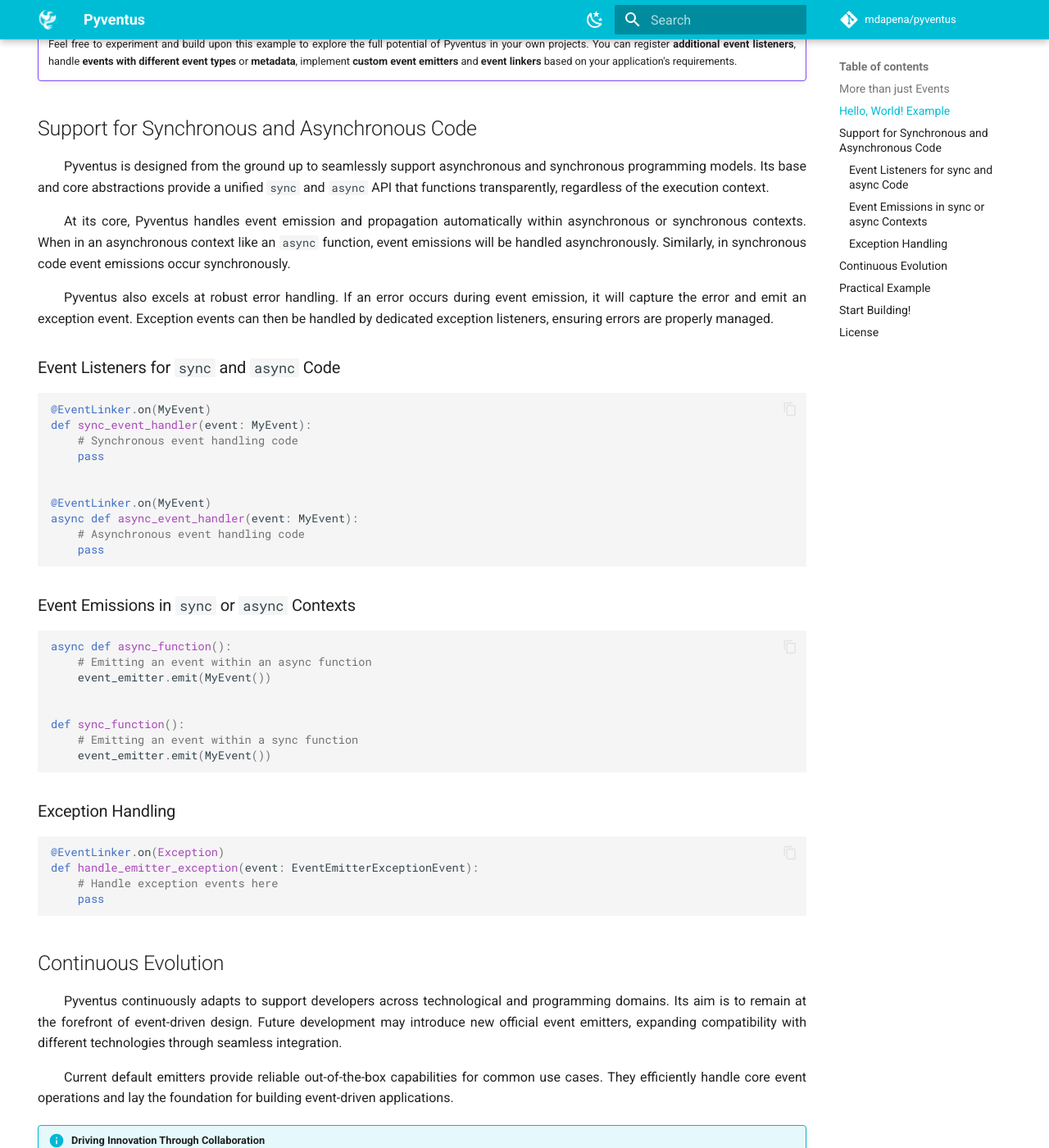
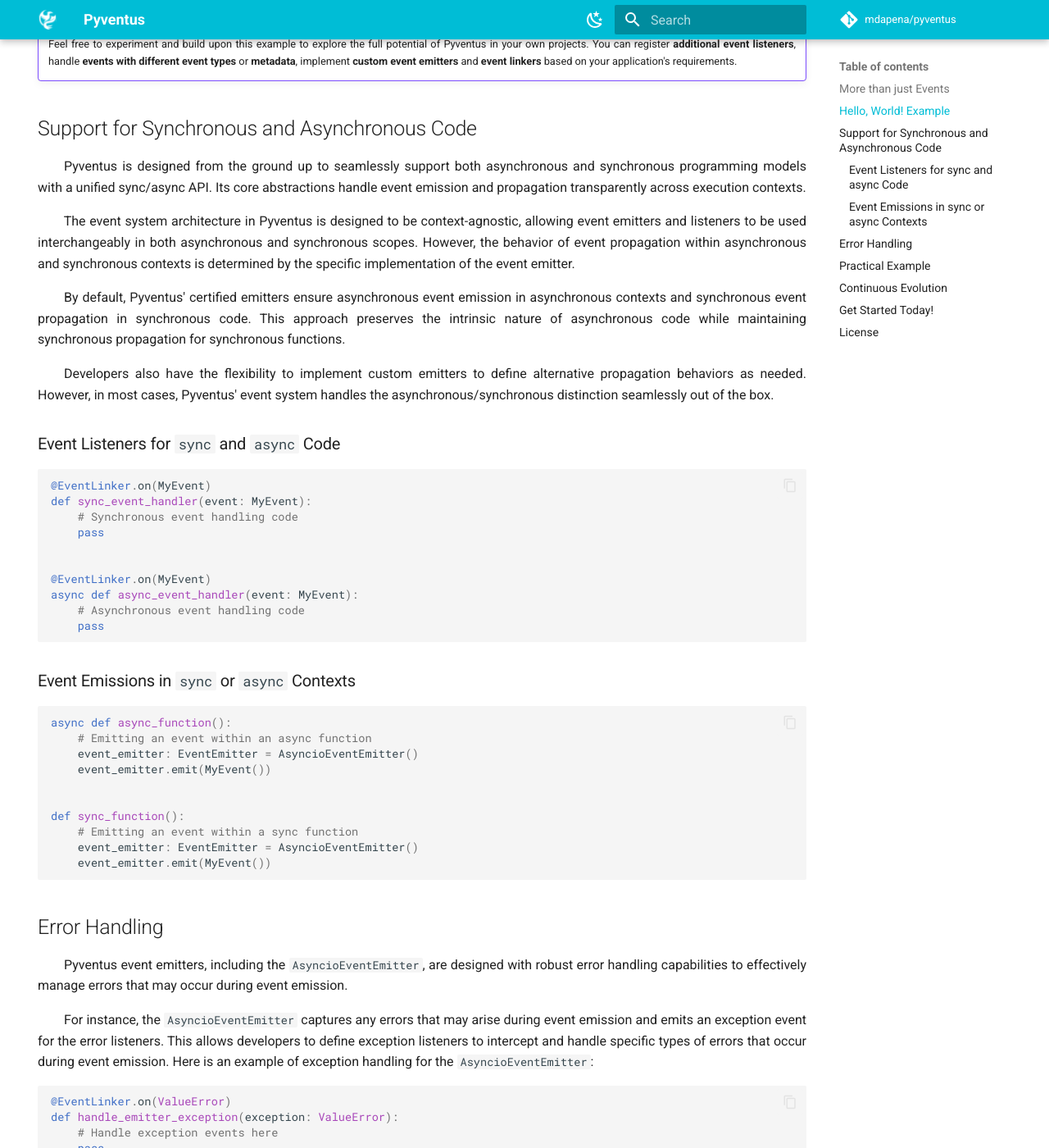
Before and after one commit to mdapena/pyventus, an MkDocs documentation site: the page built from docs/index.md, in a window 1280 px wide and 1400 px high, scrolled down 2418 px. Shown: the whole window at 82% size. Built offline with MkDocs 1.6.1 and Material for MkDocs 9.7.7, drawn with Linux system fonts in a browser that asks for light colours; comment, search, counter and statistics services are not loaded; some of the changed text lies outside the part shown.

Commit message:
Update index.md

````diff
--- a/docs/index.md
+++ b/docs/index.md
@@ -23,10 +23,10 @@
 ---
 
 <p style='text-align: justify;' markdown>
-    &emsp;&emsp;Welcome to the official documentation of Pyventus, a modern and robust Python package specifically
-    designed for event-driven programming in Python. It offers a comprehensive suite of tools and utilities that
-    streamline **event emission, event listener management, and dynamic event emitters**. With Pyventus, you can
-    effortlessly implement event-driven architectures and construct modular, and decoupled systems.
+    &emsp;&emsp;Welcome to the official documentation of Pyventus, a modern and robust Python package designed for event-driven
+	programming. Pyventus offers a comprehensive suite of tools and utilities that streamline event emission, event
+	listener management, and event emitters. Users can easily implement event-driven architectures and construct
+	modular, decoupled systems with Pyventus.
 </p>
 
 ## More than just Events
@@ -180,21 +180,28 @@
 ## Support for Synchronous and Asynchronous Code
 
 <p style='text-align: justify;' markdown>
-    &emsp;&emsp;Pyventus is designed from the ground up to seamlessly support asynchronous and synchronous programming models.
-	Its base and core abstractions provide a unified `sync` and `async` API that functions transparently, regardless of
-	the execution context.
+    &emsp;&emsp;Pyventus is designed from the ground up to seamlessly support both asynchronous and synchronous programming
+	models with a unified sync/async API. Its core abstractions handle event emission and propagation transparently
+	across execution contexts.
 </p>
 
 <p style='text-align: justify;' markdown>
-    &emsp;&emsp;At its core, Pyventus handles event emission and propagation automatically within asynchronous or
-    synchronous contexts. When in an asynchronous context like an `async` function, event emissions will be handled
-    asynchronously. Similarly, in synchronous code event emissions occur synchronously.
+    &emsp;&emsp;The event system architecture in Pyventus is designed to be context-agnostic, allowing event emitters and
+	listeners to be used interchangeably in both asynchronous and synchronous scopes. However, the behavior of
+	event propagation within asynchronous and synchronous contexts is determined by the specific implementation
+	of the event emitter.
 </p>
 
 <p style='text-align: justify;' markdown>
-    &emsp;&emsp;Pyventus also excels at robust error handling. If an error occurs during event emission, it will
-    capture the error and emit an exception event. Exception events can then be handled by dedicated exception
-    listeners, ensuring errors are properly managed.
+    &emsp;&emsp;By default, Pyventus' certified emitters ensure asynchronous event emission in asynchronous contexts and
+	synchronous event propagation in synchronous code. This approach preserves the intrinsic nature of asynchronous
+	code while maintaining synchronous propagation for synchronous functions.
+</p>
+
+<p style='text-align: justify;' markdown>
+    &emsp;&emsp;Developers also have the flexibility to implement custom emitters to define alternative propagation behaviors
+	as needed. However, in most cases, Pyventus' event system handles the asynchronous/synchronous distinction
+	seamlessly out of the box.
 </p>
 
 ### Event Listeners for `sync` and `async` Code
@@ -217,42 +224,41 @@
 ```Python
 async def async_function():
     # Emitting an event within an async function
+    event_emitter: EventEmitter = AsyncioEventEmitter()
     event_emitter.emit(MyEvent())
 
 
 def sync_function():
     # Emitting an event within a sync function
+    event_emitter: EventEmitter = AsyncioEventEmitter()
     event_emitter.emit(MyEvent())
 ```
 
-### Exception Handling
+## Error Handling
+
+<p style='text-align: justify;' markdown>
+    &emsp;&emsp;Pyventus event emitters, including the `AsyncioEventEmitter`, are designed with robust error handling
+	capabilities to effectively manage errors that may occur during event emission.
+</p>
+
+<p style='text-align: justify;' markdown>
+    &emsp;&emsp;For instance, the `AsyncioEventEmitter` captures any errors that may arise during event emission and emits an
+	exception event for the error listeners. This allows developers to define exception listeners to intercept
+	and handle specific types of errors that occur during event emission. Here is an example of exception
+	handling for the `AsyncioEventEmitter`:
+</p>
 
 ```Python
-@EventLinker.on(Exception)
-def handle_emitter_exception(event: EventEmitterExceptionEvent):
+@EventLinker.on(ValueError)
+def handle_emitter_exception(exception: ValueError):
     # Handle exception events here
     pass
 ```
 
-## Continuous Evolution
-
 <p style='text-align: justify;' markdown>
-	&emsp;&emsp;Pyventus continuously adapts to support developers across technological and programming domains. Its
-	aim is to remain at the forefront of event-driven design. Future development may introduce new official event
-	emitters, expanding compatibility with different technologies through seamless integration.
-
-<p style='text-align: justify;' markdown>
-	&emsp;&emsp;Current default emitters provide reliable out-of-the-box capabilities for common use cases. They
-	efficiently handle core event operations and lay the foundation for building event-driven applications.
+    &emsp;&emsp;As we can see from the example, the `handle_emitter_exception` function is an exception event listener that
+	specifically handles `ValueError` exceptions.
 </p>
-
-!!! info "Driving Innovation Through Collaboration"
-
-	<p style='text-align: justify;' markdown>
-	    Pyventus is an open source project that welcomes community involvement. If you wish to contribute
-		additional event emitters, improvements, or bug fixes, please check the [Help](/help) section for
-		guidelines on collaborating. Together, we can further the possibilities of event-driven development.
-	</p>
 
 ## **Practical Example**
 
@@ -330,11 +336,31 @@
 )
 ```
 
-## Start Building!
+## Continuous Evolution
+
+<p style='text-align: justify;' markdown>
+	&emsp;&emsp;Pyventus continuously adapts to support developers across technological and programming domains. Its
+	aim is to remain at the forefront of event-driven design. Future development may introduce new official event
+	emitters, expanding compatibility with different technologies through seamless integration.
+
+<p style='text-align: justify;' markdown>
+	&emsp;&emsp;Current default emitters provide reliable out-of-the-box capabilities for common use cases. They
+	efficiently handle core event operations and lay the foundation for building event-driven applications.
+</p>
+
+!!! info "Driving Innovation Through Collaboration"
+
+	<p style='text-align: justify;' markdown>
+	    Pyventus is an open source project that welcomes community involvement. If you wish to contribute
+		additional event emitters, improvements, or bug fixes, please check the [Help](/help) section for
+		guidelines on collaborating. Together, we can further the possibilities of event-driven development.
+	</p>
+
+## Get Started Today!
 
 <p style='text-align: justify;' markdown>
     &emsp;&emsp;Are you ready to dive into event-driven programming with Pyventus? Follow these steps to integrate Pyventus into
-	your project and start building reactive applications. Click the button below to navigate to the Pyventus
+	your project and start building event-driven applications. Click the button below to navigate to the Pyventus
 	`Getting Started` page and explore detailed instructions, examples, and more:
 </p>
 
@@ -347,11 +373,13 @@
 
 ---
 
-!!! info "Interesting Fact"
+??? info "Interesting Fact"
 
     <p style='text-align: justify;'>
-        Pyventus gets its name from the fusion of `Python` and `Eventus`, a Latin word meaning "event".
-        This name reflects the library's focus on enabling event-driven programming in Python.
+        The name "Pyventus" is derived from the combination of "Python" and "Eventus", a Latin term meaning "event".
+		This distinctive name perfectly signifies the package's core objective of facilitating event-driven programming
+		in Python. By blending these elements, Pyventus encapsulates its purpose and emphasizes its dedication to
+		empowering developers with event-driven capabilities in the Python ecosystem.
     </p>
 
 ## License
````
